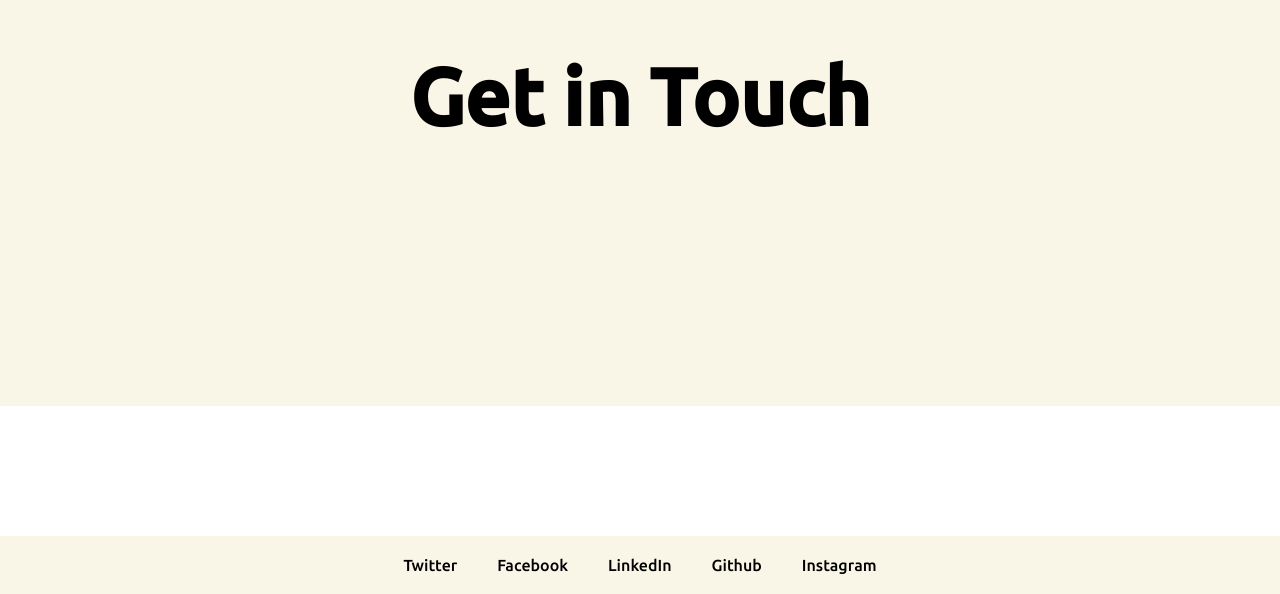
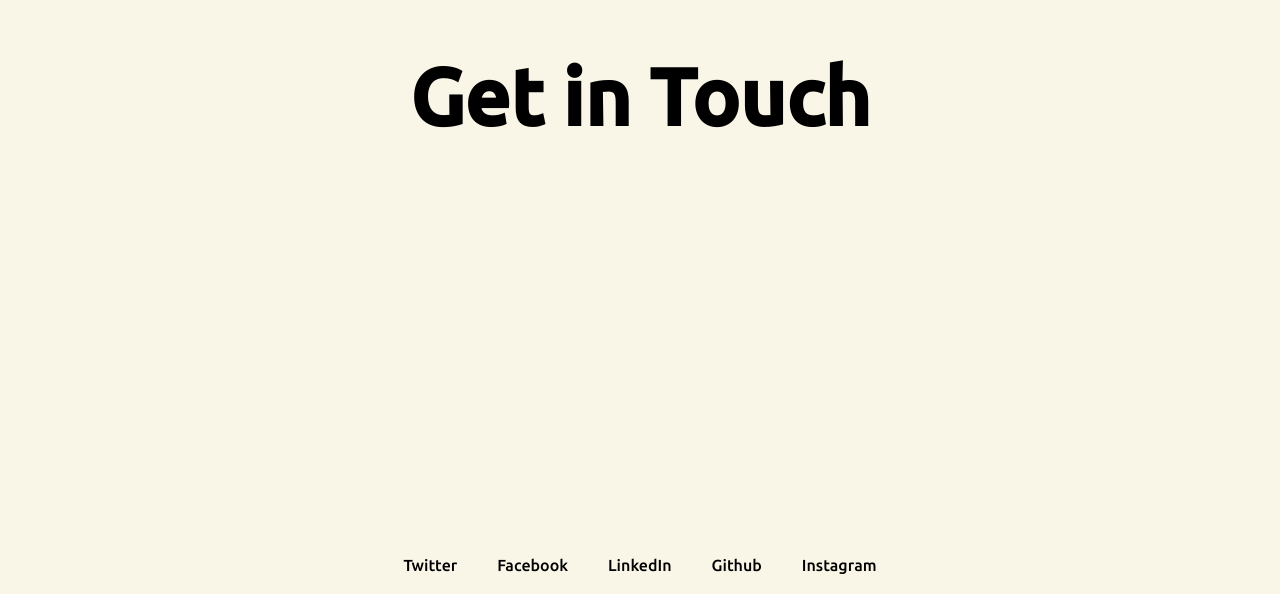
Before and after one commit to nilesh14k/nilesh14k.github.io, a React (Create React App) app: page / in a window 1280 px wide. Shown: the part 206-800 px from the top of the page. Built offline with nearby package versions, Linux system fonts and the light colour scheme.

Commit message:
fix issue1

```diff
--- a/src/index.css
+++ b/src/index.css
@@ -7,6 +7,7 @@ body {
   -webkit-font-smoothing: antialiased;
   -moz-osx-font-smoothing: grayscale;
   height: 100%;
+  background-color: #f9f5e7;
 }
 
 code {
```
